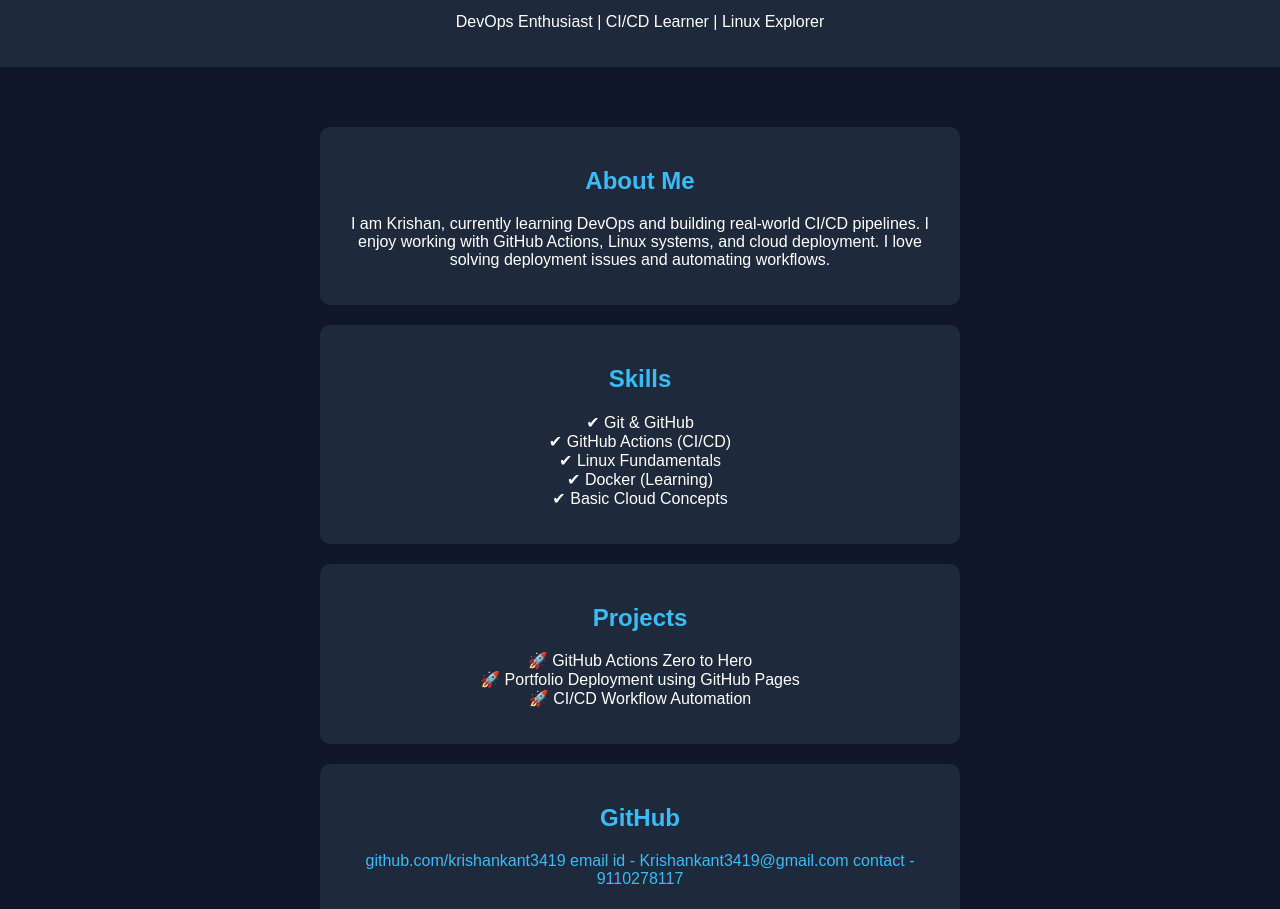
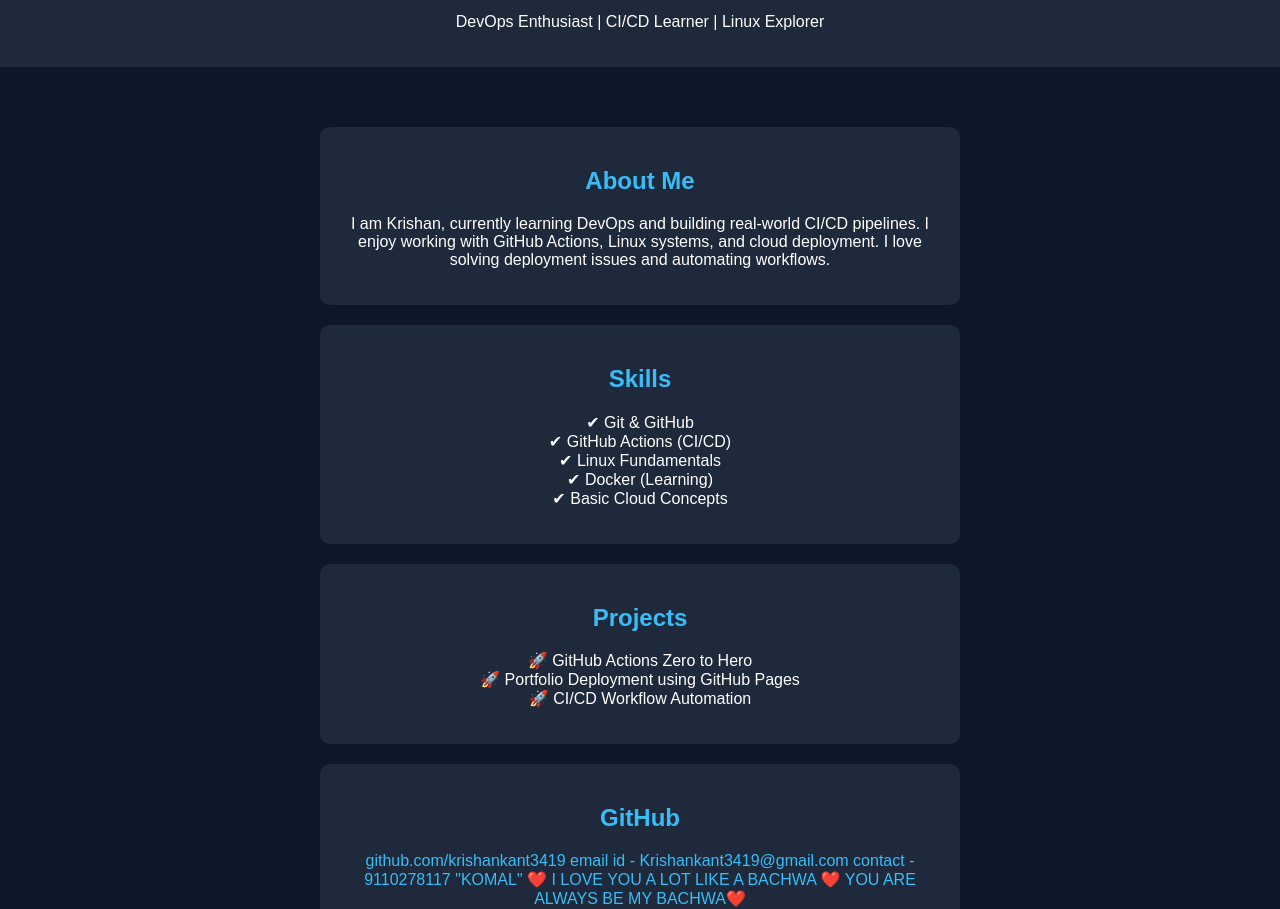
Before and after one commit to krishankant3419/github-actions-zero-to-hero, a plain HTML site: page index.html in a window 1280 px wide. Shown: the part 61-970 px from the top of the page. Drawn offline with Linux system fonts and the light colour scheme.

Commit message:
Update index.html

```diff
--- a/index.html
+++ b/index.html
@@ -98,6 +98,9 @@
           github.com/krishankant3419
           email id - Krishankant3419@gmail.com
           contact - 9110278117
+             "KOMAL"
+         ❤️ I LOVE YOU A LOT LIKE A BACHWA ❤️
+          YOU ARE ALWAYS BE MY BACHWA❤️
         </a>
       </p>
     </div>
```
